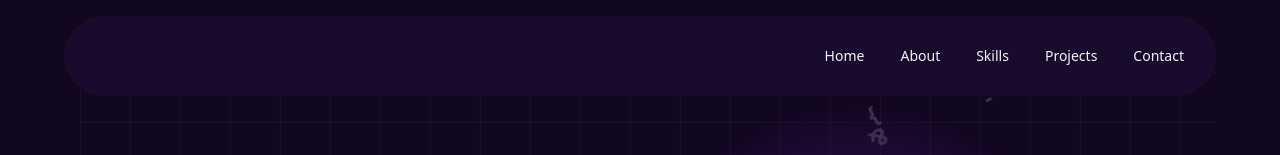
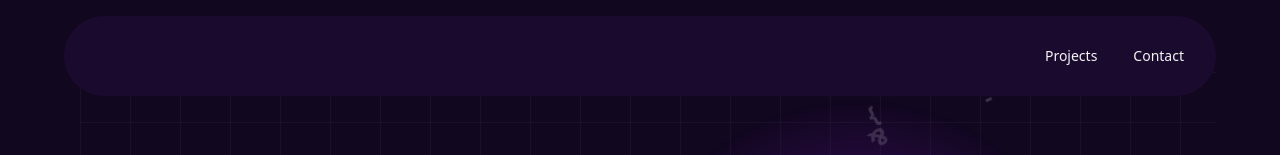
Before and after one commit to stpholise/my-portfolio, a Next.js app: page /home in a window 1280 px wide. Shown: the top 155 px of the page. Built offline with nearby package versions, Linux system fonts and the light colour scheme.

Commit message:
remove unused nav

```diff
--- a/app/_components/layout/header.tsx
+++ b/app/_components/layout/header.tsx
@@ -28,18 +28,18 @@ const Header = () => {
 };
 
 const nav = [
-  {
-    url: "/",
-    label: "Home",
-  },
-  {
-    url: "#about",
-    label: "About",
-  },
-  {
-    url: "#skills",
-    label: "Skills",
-  },
+  // {
+  //   url: "/",
+  //   label: "Home",
+  // },
+  // {
+  //   url: "#about",
+  //   label: "About",
+  // },
+  // {
+  //   url: "#skills",
+  //   label: "Skills",
+  // },
   {
     url: "#projects",
     label: "Projects",
```
